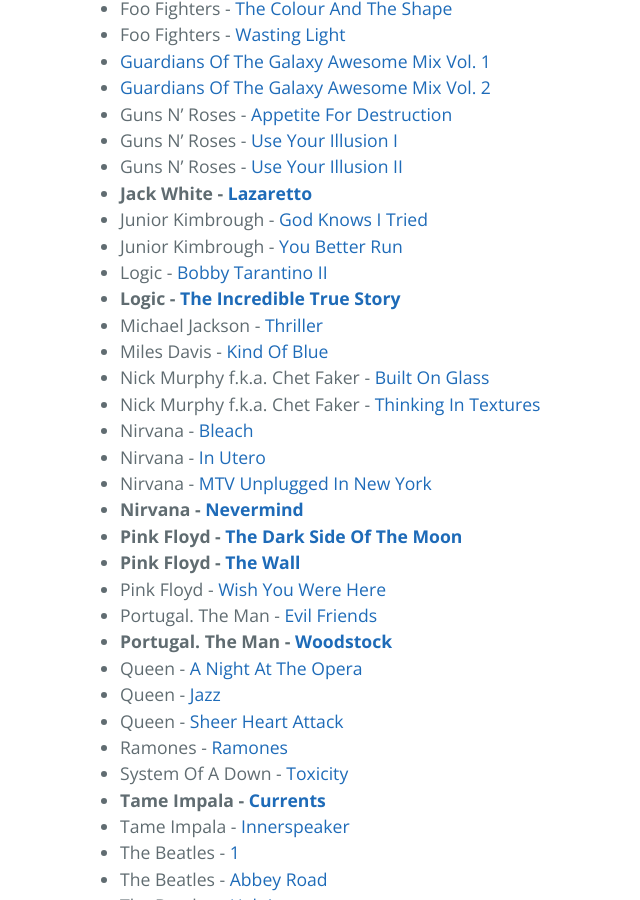
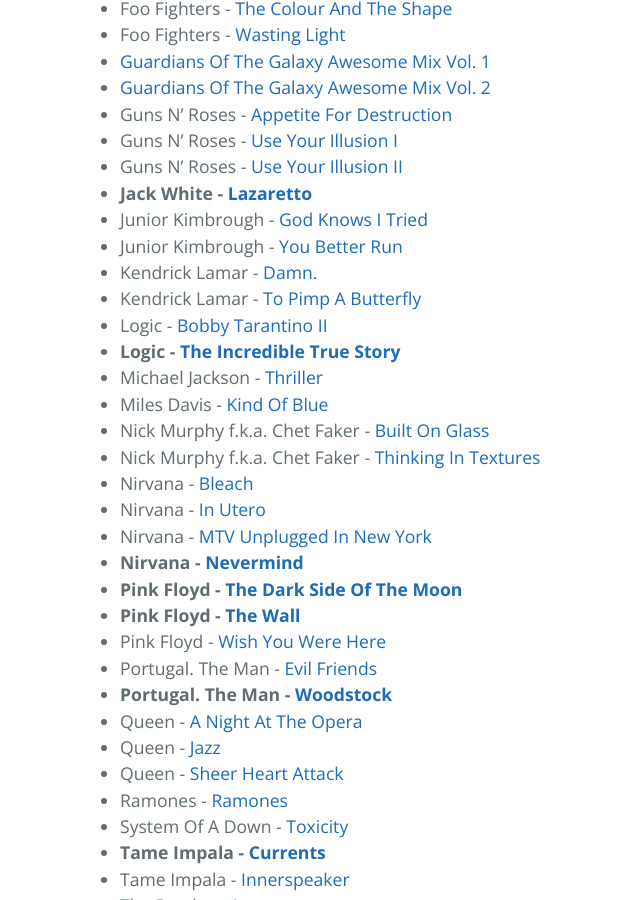
Before and after one commit to andrelago13/andrelago13.github.io, a Jekyll site: the page built from records.md, in a window 1280 px wide and 900 px high, scrolled down 1804 px. Shown: the whole window, without its empty margins (144-784 px from the left). Built offline with Jekyll 4.4.1, drawn with Linux system fonts in a browser that asks for light colours.

Commit message:
Update records.md

```diff
--- a/records.md
+++ b/records.md
@@ -65,6 +65,8 @@
 * **Jack White - [Lazaretto](https://www.discogs.com/Jack-White-Lazaretto/master/695372)**
 * Junior Kimbrough - [God Knows I Tried](https://www.discogs.com/Junior-Kimbrough-God-Knows-I-Tried/release/3905480)
 * Junior Kimbrough - [You Better Run](https://www.discogs.com/Junior-Kimbrough-You-Better-Run-The-Essential-Junior-Kimbrough/master/413520)
+* Kendrick Lamar - [Damn.](https://www.discogs.com/Kendrick-Lamar-Damn/master/1164779)
+* Kendrick Lamar - [To Pimp A Butterfly](https://www.discogs.com/Kendrick-Lamar-To-Pimp-A-Butterfly/master/810214)
 * Logic - [Bobby Tarantino II](https://www.discogs.com/Logic-Bobby-Tarantino-II/release/13322628)
 * **Logic - [The Incredible True Story](https://www.discogs.com/Logic-The-Incredible-True-Story/master/965423)**
 * Michael Jackson - [Thriller](https://www.discogs.com/Michael-Jackson-Thriller/master/8883)
```
